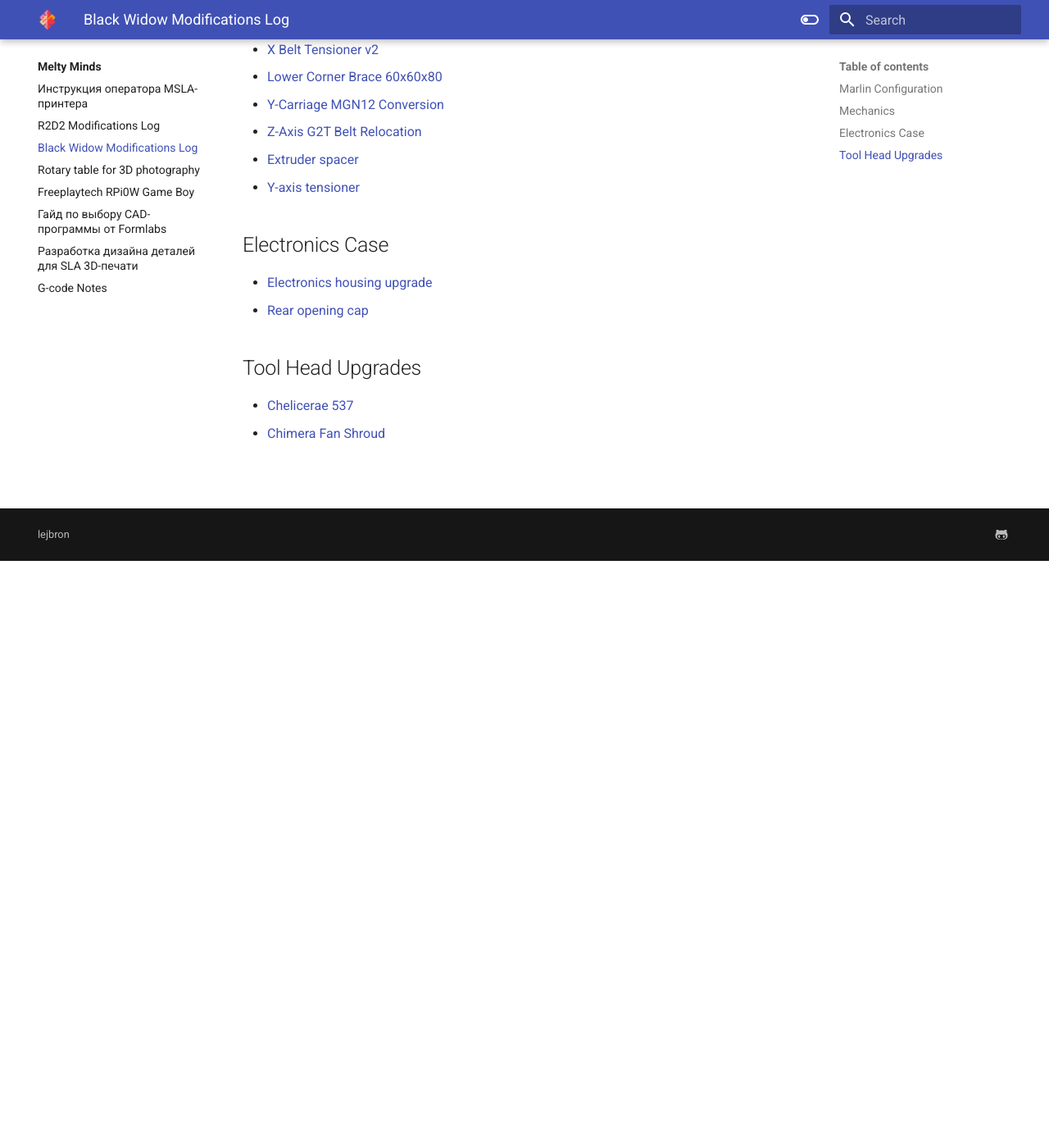
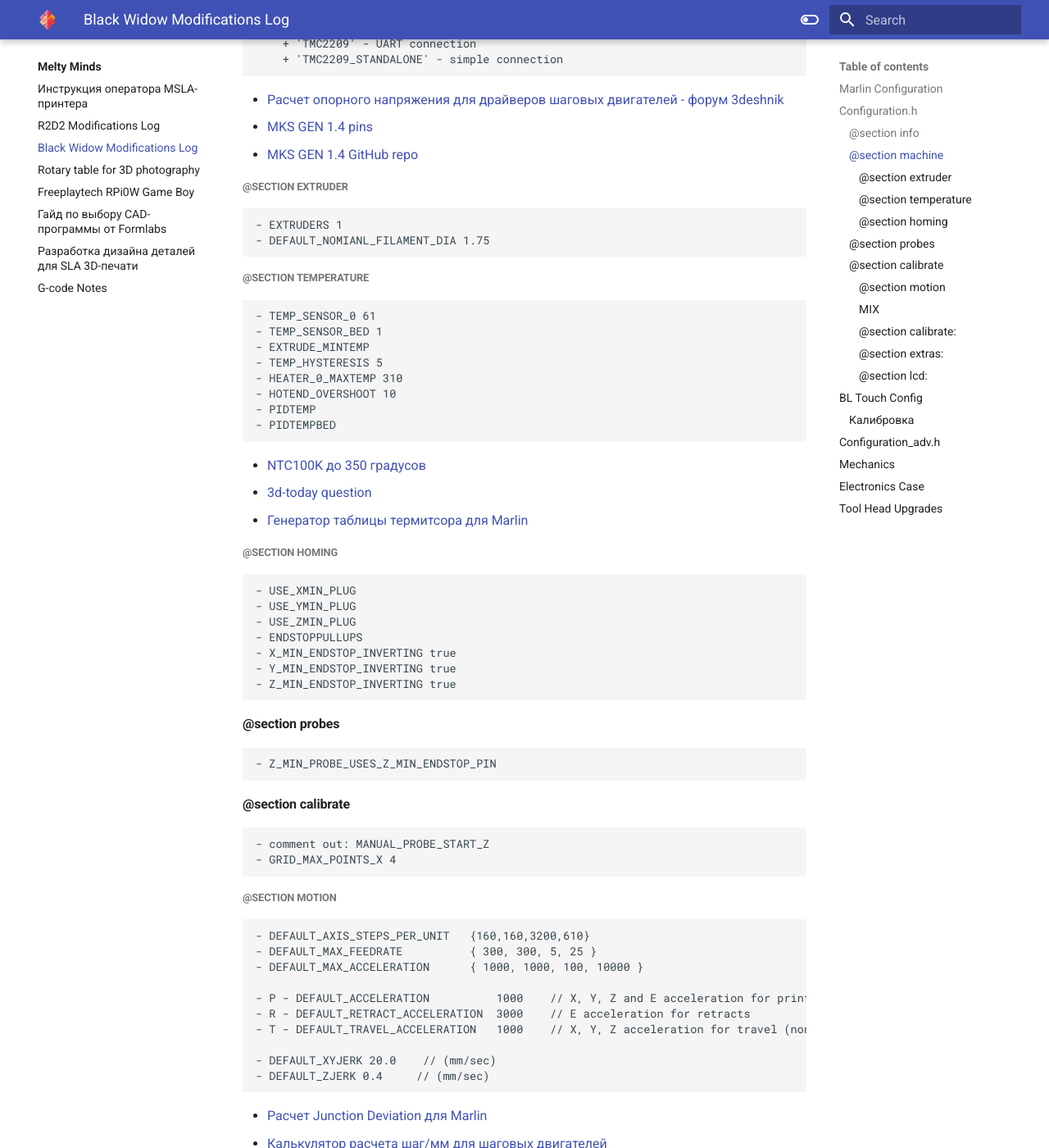
Before and after one commit to lejbronika/knowledge_base, an MkDocs documentation site: the page built from docs/meltyminds/black_widow_log.md, in a window 1280 px wide and 1400 px high, scrolled down 716 px. Shown: the whole window at 82% size. Built offline with MkDocs 1.6.1 and Material for MkDocs 9.7.7, drawn with Linux system fonts in a browser that asks for light colours; some of the changed text lies outside the part shown.

Commit message:
Add TBW notes

````diff
--- a/docs/meltyminds/black_widow_log.md
+++ b/docs/meltyminds/black_widow_log.md
@@ -7,6 +7,158 @@ tags:
 # Black Widow Modifications Log
 
 ## Marlin Configuration
+
+> meltyminds_0.0.1
+
+- [Tevo oficial image](https://github.com/Homers3D/Tevo-Black-Widow)
+
+## Configuration.h
+
+#### @section info
+    - STRING_CONFIG_H_AUTHOR "lejbron"
+    - SHOW_CUSTOM_BOOTSCREEN
+
+#### @section machine
+    - MOTHERBOARD BOARD_MKS_GEN_13
+    - BAUDRATE 25000
+    - CUSTOM_MACHINE_NAME "Black Widow"
+    - Stepper Drivers:
+        + A4988
+        + DRV8825
+        + 'TMC2209' - UART connection
+        + 'TMC2209_STANDALONE' - simple connection
+
+- [Расчет опорного напряжения для драйверов шаговых двигателей - форум 3deshnik](https://3deshnik.ru/forum/viewtopic.php?f=5&t=78)
+- [MKS GEN 1.4 pins](https://raw.githubusercontent.com/makerbase-mks/MKS-GEN/master/hardware/MKS%20GEN%20V1.4_004/MKS%20GEN%20V1.4_004%20PIN.pdf)
+- [MKS GEN 1.4 GitHub repo](https://github.com/makerbase-mks/MKS-GEN)
+
+##### @section extruder
+    - EXTRUDERS 1
+    - DEFAULT_NOMIANL_FILAMENT_DIA 1.75
+
+##### @section temperature
+    - TEMP_SENSOR_0 61
+    - TEMP_SENSOR_BED 1
+    - EXTRUDE_MINTEMP
+    - TEMP_HYSTERESIS 5
+    - HEATER_0_MAXTEMP 310
+    - HOTEND_OVERSHOOT 10
+    - PIDTEMP
+    - PIDTEMPBED
+
+- [NTC100K до 350 градусов](https://zona-3d.ru/catalog/elektronika/termodatchiki/termorezistory/datchik_temperatury_ntc100k_v_korpuse_maks_350_s_2_metra)
+- [3d-today question](https://3dtoday.ru/questions/ht-ntc100k-v-marlin-2-kakoy-nomer-tip-sootvetstvuet)
+- [Генератор таблицы термитсора для Marlin](https://www.thingiverse.com/thing:103668/files)
+
+##### @section homing
+    - USE_XMIN_PLUG
+    - USE_YMIN_PLUG
+    - USE_ZMIN_PLUG
+    - ENDSTOPPULLUPS
+    - X_MIN_ENDSTOP_INVERTING true
+    - Y_MIN_ENDSTOP_INVERTING true
+    - Z_MIN_ENDSTOP_INVERTING true
+
+#### @section probes
+    - Z_MIN_PROBE_USES_Z_MIN_ENDSTOP_PIN
+
+#### @section calibrate
+    - comment out: MANUAL_PROBE_START_Z
+    - GRID_MAX_POINTS_X 4
+
+##### @section motion
+    - DEFAULT_AXIS_STEPS_PER_UNIT   {160,160,3200,610}
+    - DEFAULT_MAX_FEEDRATE          { 300, 300, 5, 25 }
+    - DEFAULT_MAX_ACCELERATION      { 1000, 1000, 100, 10000 }
+
+    - P - DEFAULT_ACCELERATION          1000    // X, Y, Z and E acceleration for printing moves
+    - R - DEFAULT_RETRACT_ACCELERATION  3000    // E acceleration for retracts
+    - T - DEFAULT_TRAVEL_ACCELERATION   1000    // X, Y, Z acceleration for travel (non printing) moves
+
+    - DEFAULT_XYJERK 20.0    // (mm/sec)
+    - DEFAULT_ZJERK 0.4     // (mm/sec)
+
+- [Расчет Junction Deviation для Marlin](https://blog.kyneticcnc.com/2018/10/computing-junction-deviation-for-marlin.html)
+- [Калькулятор расчета шаг/мм для шаговых двигателей](https://blog.prusaprinters.org/calculator_3416/#stepspermmbelt)
+
+##### MIX
+    - INVERT_X_DIR true
+    - INVERT_Y_DIR true
+    - INVERT_Z_DIR true
+    - INVERT_E0_DIR false
+    - X_HOME_DIR -1
+    - Y_HOME_DIR -1
+    - Z_HOME_DIR -1
+    - X_BED_SIZE 380
+    - Y_BED_SIZE 250
+    - Z_MAX_POS 300
+    - comment out: MIN_SOFTWARE_ENDSTOPS
+
+##### @section calibrate:
+    - MESH_BED_LEVELING
+    - LCD_BED_LEVELING
+    - LEVEL_BED_CORNERS
+
+##### @section extras:
+    - EEPROM_SETTINGS
+
+##### @section lcd:
+    - LCD_LANGUAGE en
+    - DISPLAY_CHARSET_HD44780 CYRILLIC
+    - SDSUPPORT
+    - MKS_MINI_12864_V3MKS_MINI_12864
+    - NEOPIXEL_LED
+
+## BL Touch Config
+
+- [Configure Bl-Touch in Marlin 2.0.x](https://3dwork.io/en/configure-bltouch-in-marlin/)
+
+```
+#define Z_MIN_ENDSTOP_INVERTING false
+
+#define Z_MIN_PROBE_USES_Z_MIN_ENDSTOP_PIN
+
+#define BLTOUCH
+
+#define NOZZLE_TO_PROBE_OFFSET { 41, 8, 0 }
+
+#define MULTIPLE_PROBING 2
+
+#define Z_MIN_PROBE_REPEATABILITY_TEST
+
+#define X_BED_SIZE 380
+#define Y_BED_SIZE 250
+
+#define AUTO_BED_LEVELING_BILINEAR
+
+#define G26_MESH_VALIDATION
+
+#define GRID_MAX_POINTS_X 4
+#define GRID_MAX_POINTS_Y GRID_MAX_POINTS_X
+
+#define Z_SAFE_HOMING
+
+
+#define RESTORE_LEVELING_AFTER_G28
+```
+
+### Калибровка
+
+https://www.repetier.com/documentation/repetier-firmware/z-probing/
+
+```
+M851 Z0
+```
+
+## Configuration_adv.h
+
+- `E0_AUTO_FAN_PIN 10`
+- `QUICK_HOME`
+- `BABYSTEPPING`
+- `LIN_ADVANCE`
+    + `LIN_ADVANCE_K 0`
+    + `LA_DEBUG`
+- `NO_VOLUMETRICS`
 
 ## Mechanics
 
````
